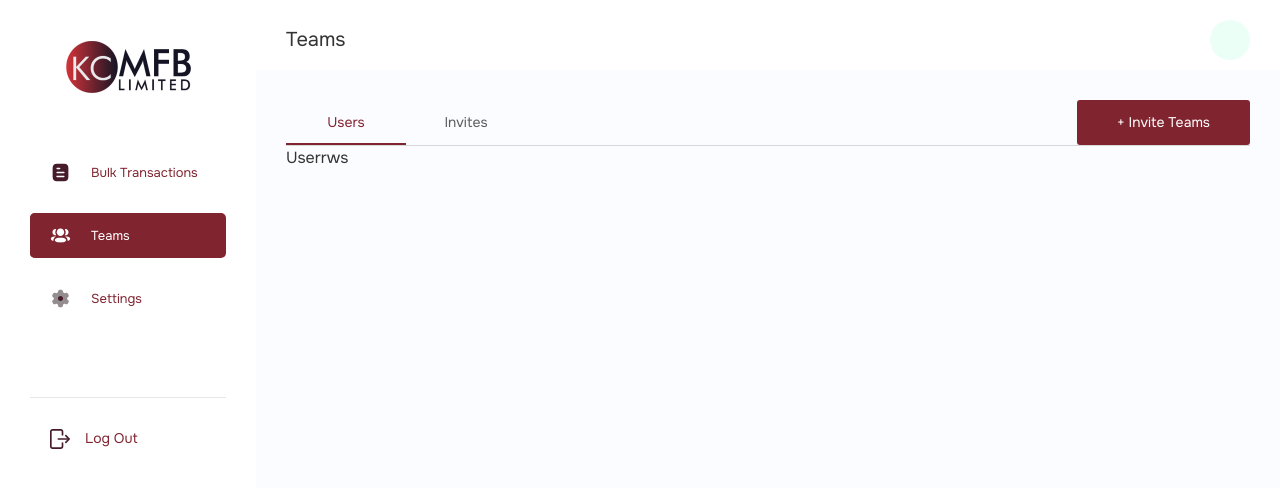
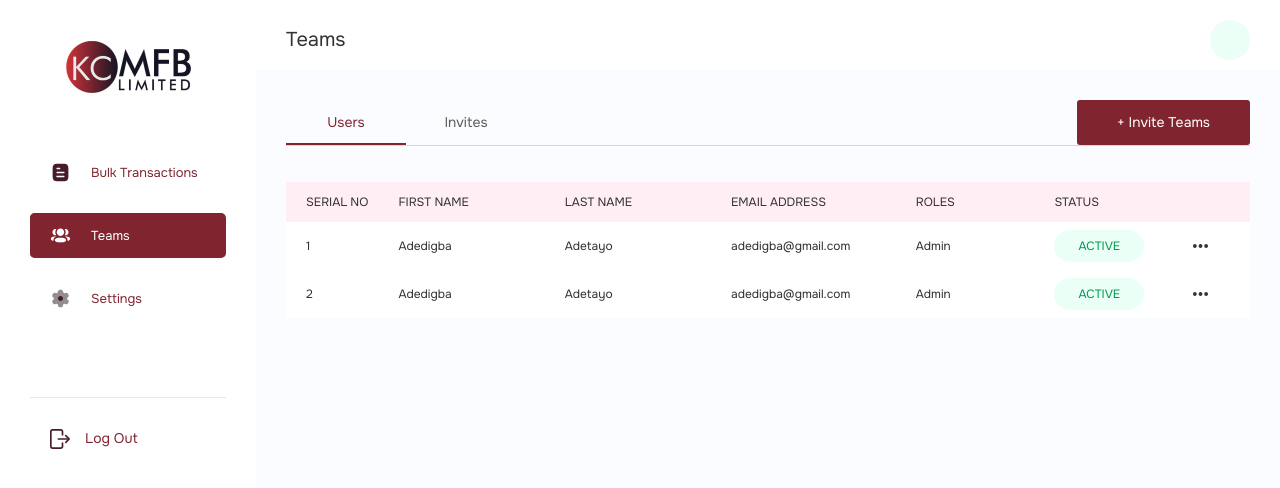
Before and after one commit to Detayoo/d1sburs3, a Next.js app: page /teams in a window 1280 px wide. Shown: the top 488 px of the page. Built offline with nearby package versions, Linux system fonts and the light colour scheme.

Commit message:
completed users pae

```diff
--- a/src/components/Users.tsx
+++ b/src/components/Users.tsx
@@ -1,7 +1,82 @@
-export const Users =() => {
-    return (
-        <div>
-            <p>Userrws</p>
-        </div>
-    )
-}
+import Image from "next/image";
+import { useState } from "react";
+
+export const Users = () => {
+  const transactions = ["", ""];
+  const [state, setState] = useState({
+    modal: false,
+  });
+
+  const updateState = (payload: any) => {
+    setState({ ...state, ...payload });
+  };
+  return (
+    <div>
+      <div className="bg-light-wine h-10 w-full uppercase text-[#303030] text-[12px] flex items-center px-[20px] justify-between">
+        <p className="w-[10%]">serial no</p>
+        <p className="w-[18%]">first name</p>
+        <p className="w-[18%]">last name</p>
+        <p className="w-[20%]">email address</p>
+        <p className="w-[15%]">roles</p>
+        <p className="w-[15%]">status</p>
+        <p className="flex-1" />
+      </div>
+      {transactions.map((transaction, index) => {
+        return (
+          <div
+            key={index}
+            className="bg-white h-12 w-full text-[#303030] text-[12px] flex items-center px-[20px] justify-between"
+          >
+            <p className="w-[10%]">{index + 1}</p>
+            <p className="w-[18%]">Adedigba</p>
+            <p className="w-[18%]">Adetayo</p>
+            <p className="w-[20%]">adedigba@gmail.com</p>
+            <p className="w-[15%]">Admin</p>
+            <p className="w-[15%] uppercase">
+              <span
+                className={`text-center bg-success-bg py-2 px-6 rounded-full text-success-text`}
+              >
+                active
+              </span>
+            </p>
+            <div className="flex-1">
+              <Image
+                onClick={() =>
+                  updateState({
+                    modal: true,
+                  })
+                }
+                className="cursor-pointer"
+                src="/icons/more.svg"
+                alt="action icon"
+                width={15}
+                height={4}
+              />
+
+              {state?.modal && (
+                <div
+                  onClick={() =>
+                    updateState({
+                      modal: false,
+                    })
+                  }
+                  className="fixed top-0 right-0 z-10 w-full h-screen bg-black/50"
+                />
+              )}
+              <div
+                className={`absolute top-[17rem] right-16 z-[100] rounded-[5px] bg-white text-[15px]  w-[200px] flex flex-col ${
+                  state?.modal
+                    ? "opacity-100 visible mt-0"
+                    : "opacity-0 invisible mt-[5rem]"
+                } animation overflow-y-auto`}
+              >
+                <p className="cursor-pointer p-4">Change Role</p>
+                <p className="cursor-pointer p-4 border-t text-failure-text">Deactivate</p>
+              </div>
+            </div>
+          </div>
+        );
+      })}
+    </div>
+  );
+};
--- a/src/pages/teams.tsx
+++ b/src/pages/teams.tsx
@@ -39,7 +39,7 @@ const Teams = () => {
 
         <PrimaryButton title="+ Invite Teams" className="ml-auto" />
       </div>
-      {renderBody()}
+      <div className="mt-9">{renderBody()}</div>
     </DashboardLayout>
   );
 };
--- a/src/styles/globals.css
+++ b/src/styles/globals.css
@@ -9,7 +9,7 @@
   --primary-black: #343434;
   --primary-wine: #802530;
   --light-wine: #ffeff4;
-  --light-text: #948D90;
+  --light-text: #948d90;
   --deep-green: #021b0f;
   --border-gray: #cccccc;
   --otp-gray: #343a4040;
@@ -17,6 +17,10 @@
   --overlay: #00000099;
   --faint-green: #ebfff7;
   --faint-gray: #eeeeee;
+  --success-bg: #eafff5;
+  --success-text: #00974e;
+  --failure-text: #c00000;
+  --failure-bg: #fceded;
 }
 
 @media (prefers-color-scheme: dark) {
--- a/tailwind.config.ts
+++ b/tailwind.config.ts
@@ -26,6 +26,10 @@ const config: Config = {
         "faint-gray": "var(--faint-gray)",
         "light-wine": "var(--light-wine)",
         "light-text": "var(--light-text)",
+        "success-bg": "var(--success-bg)",
+        "success-text": "var(--success-text)",
+        "failure-text": "var(--failure-text)",
+        "failure-bg": "var(--failure-bg)",
       },
       fontFamily: {
         "Onest-Regular": "Onest-Regular",
```
